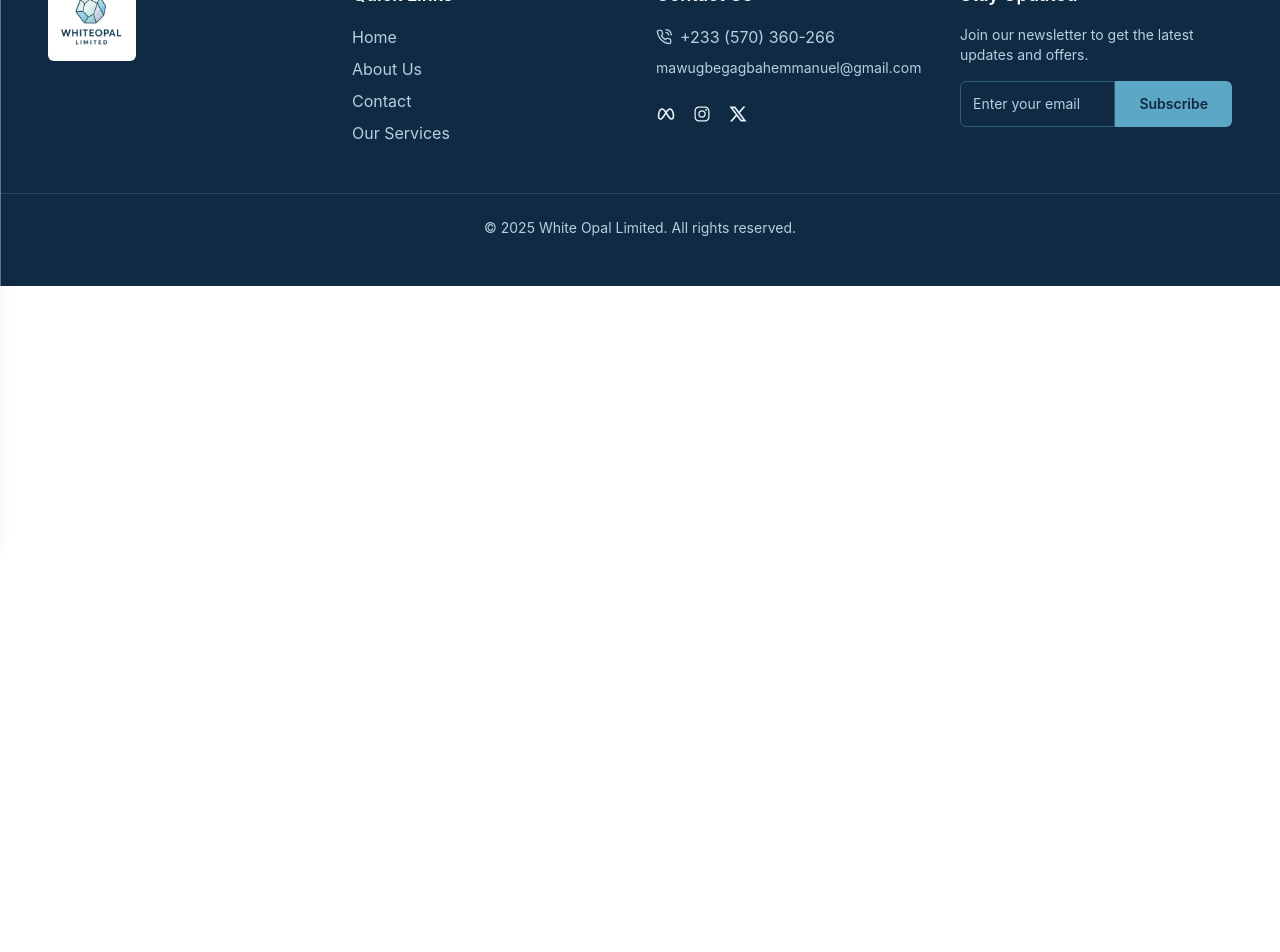
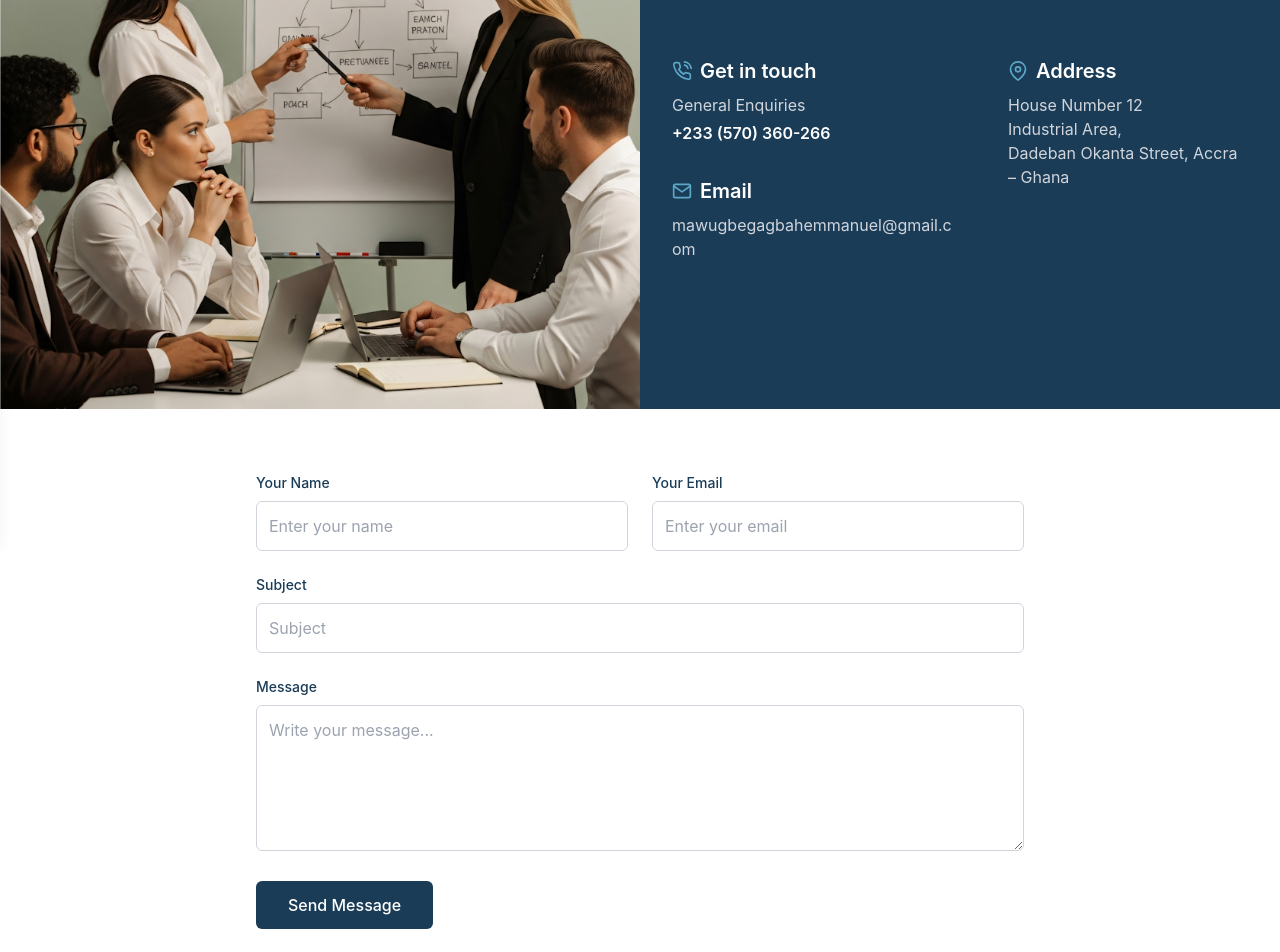
Before and after one commit to kaidoverse/white-opal, a React (Vite) app: page /contact in a window 1280 px wide. Shown: the part 260-1212 px from the top of the page. Before the commit the page ends 800 px from the top, so only its background shows below. Built offline with nearby package versions, Linux system fonts and the light colour scheme.

Commit message:
feat: add contact page with email Web3Forms integration and form validation

```diff
--- a/src/pages/Contact.jsx
+++ b/src/pages/Contact.jsx
@@ -1,9 +1,205 @@
-import React from 'react'
+import React, { useState, useEffect } from "react";
+import { FiPhoneCall, FiMail, FiMapPin } from "react-icons/fi";
+import team from "../assets/team.png";
 
 const Contact = () => {
+    const [result, setResult] = useState('');
+    const [submitting, setSubmitting] = useState(false);
+
+    const onSubmit = async (event) => {
+        event.preventDefault();
+        setResult('');
+        setSubmitting(true);
+
+        const formData = new FormData(event.target);
+        formData.append('access_key', '3710ed86-9206-41a5-819c-6325967465af');
+
+        try {
+            const response = await fetch('https://api.web3forms.com/submit', {
+                method: 'POST',
+                body: formData,
+            });
+
+            const data = await response.json();
+
+            if (data.success) {
+                setResult('✅ Message sent successfully!');
+                event.target.reset();
+            } else {
+                setResult(`❌ ${data.message}`);
+            }
+        } catch (error) {
+            setResult('❌ Something went wrong. Please try again.');
+        } finally {
+            setSubmitting(false);
+        }
+    };
+
+    useEffect(() => {
+        if (result && result !== 'Sending...') {
+            const timeout = setTimeout(() => setResult(''), 3000);
+            return () => clearTimeout(timeout);
+        }
+    }, [result]);
+
     return (
-        <div>Contact</div>
-    )
-}
+        <section className="w-full bg-white text-[#1A3C57]">
+            {/* Contact Info Section */}
+            <div className="grid grid-cols-1 md:grid-cols-2 w-full">
+                {/* Left - Image */}
+                <div className="w-full h-[300px] md:h-[500px]">
+                    <img
+                        src={team}
+                        alt="White Opal office"
+                        className="w-full h-full object-cover"
+                    />
+                </div>
 
-export default Contact
+                {/* Right - Info */}
+                {/* Right - Info */}
+                <div className="flex flex-col justify-center bg-[#1A3C57] text-white px-8 py-12 h-auto md:h-[500px]">
+                    <div className="flex flex-col md:flex-row md:justify-between md:items-start gap-8 md:gap-12">
+                        {/* Left - Contact & Email */}
+                        <div className="space-y-8 md:w-1/2 w-full">
+                            <div>
+                                <h3 className="text-xl font-semibold mb-2 flex items-center gap-2">
+                                    <FiPhoneCall className="text-[#5DA7C6]" /> Get in touch
+                                </h3>
+                                <p className="text-gray-300 text-sm sm:text-base">General Enquiries</p>
+                                <p className="font-semibold text-white mt-1 text-sm sm:text-base">
+                                    +233 (570) 360-266
+                                </p>
+                            </div>
+
+                            <div>
+                                <h3 className="text-xl font-semibold mb-2 flex items-center gap-2">
+                                    <FiMail className="text-[#5DA7C6]" /> Email
+                                </h3>
+                                <p className="text-gray-300 text-sm sm:text-base break-words">
+                                    mawugbegagbahemmanuel@gmail.com
+                                </p>
+                            </div>
+                        </div>
+
+                        {/* Right - Address */}
+                        <div className="md:w-1/2 w-full">
+                            <h3 className="text-xl font-semibold mb-2 flex items-center gap-2">
+                                <FiMapPin className="text-[#5DA7C6]" /> Address
+                            </h3>
+                            <p className="text-gray-300 text-sm sm:text-base leading-snug">
+                                House Number 12 <br />
+                                Industrial Area, <br />
+                                Dadeban Okanta Street, Accra – Ghana
+                            </p>
+                        </div>
+                    </div>
+                </div>
+
+            </div>
+
+            {/* Contact Form */}
+            <div className="container mx-auto px-6 md:px-20 py-16">
+                <form
+                    onSubmit={onSubmit}
+                    className="grid grid-cols-1 md:grid-cols-2 gap-6 max-w-3xl mx-auto relative"
+                >
+                    {/* Floating feedback message */}
+                    {result && (
+                        <div
+                            className={`absolute -top-10 left-1/2 transform -translate-x-1/2 text-center px-4 py-2 rounded-md shadow-md text-sm transition-all duration-300 ${result.startsWith("✅")
+                                ? "bg-green-100 text-green-800 border border-green-300"
+                                : "bg-red-100 text-red-800 border border-red-300"
+                                }`}
+                        >
+                            {result}
+                        </div>
+                    )}
+
+                    <div>
+                        <label className="block text-sm font-medium mb-2">Your Name</label>
+                        <input
+                            type="text"
+                            className="w-full border border-gray-300 rounded-md p-3 focus:outline-none focus:ring-2 focus:ring-[#5DA7C6]"
+                            placeholder="Enter your name"
+                            required
+                            name="name"
+                        />
+                    </div>
+
+                    <div>
+                        <label className="block text-sm font-medium mb-2">Your Email</label>
+                        <input
+                            type="email"
+                            className="w-full border border-gray-300 rounded-md p-3 focus:outline-none focus:ring-2 focus:ring-[#5DA7C6]"
+                            placeholder="Enter your email"
+                            required
+                            name="email"
+                        />
+                    </div>
+
+                    <div className="md:col-span-2">
+                        <label className="block text-sm font-medium mb-2">Subject</label>
+                        <input
+                            type="text"
+                            className="w-full border border-gray-300 rounded-md p-3 focus:outline-none focus:ring-2 focus:ring-[#5DA7C6]"
+                            placeholder="Subject"
+                            name="subject"
+                        />
+                    </div>
+
+                    <div className="md:col-span-2">
+                        <label className="block text-sm font-medium mb-2">Message</label>
+                        <textarea
+                            rows="5"
+                            className="w-full border border-gray-300 rounded-md p-3 focus:outline-none focus:ring-2 focus:ring-[#5DA7C6]"
+                            placeholder="Write your message..."
+                            name="message"
+                        ></textarea>
+                    </div>
+
+                    <div className="md:col-span-2 text-center">
+                        <button
+                            type="submit"
+                            disabled={submitting}
+                            className={`flex items-center justify-center gap-2 bg-[#1A3C57] text-white px-8 py-3 rounded-md font-medium transition-all ${submitting
+                                ? "opacity-70 cursor-not-allowed"
+                                : "hover:bg-[#2f495e] hover:scale-[1.02]"
+                                }`}
+                        >
+                            {submitting ? (
+                                <>
+                                    <svg
+                                        className="animate-spin h-5 w-5 text-white"
+                                        xmlns="http://www.w3.org/2000/svg"
+                                        fill="none"
+                                        viewBox="0 0 24 24"
+                                    >
+                                        <circle
+                                            className="opacity-25"
+                                            cx="12"
+                                            cy="12"
+                                            r="10"
+                                            stroke="currentColor"
+                                            strokeWidth="4"
+                                        ></circle>
+                                        <path
+                                            className="opacity-75"
+                                            fill="currentColor"
+                                            d="M4 12a8 8 0 018-8v4a4 4 0 00-4 4H4z"
+                                        ></path>
+                                    </svg>
+                                    Sending...
+                                </>
+                            ) : (
+                                "Send Message"
+                            )}
+                        </button>
+                    </div>
+                </form>
+            </div>
+
+        </section>
+    );
+};
+
+export default Contact;
```
